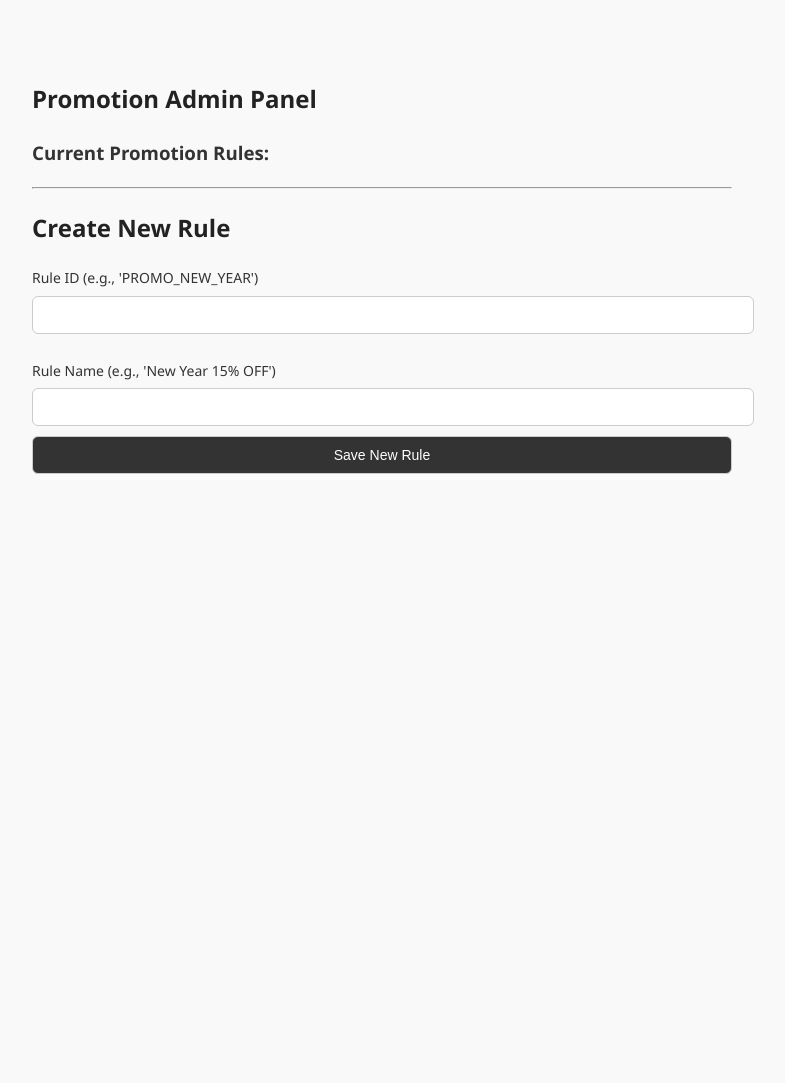
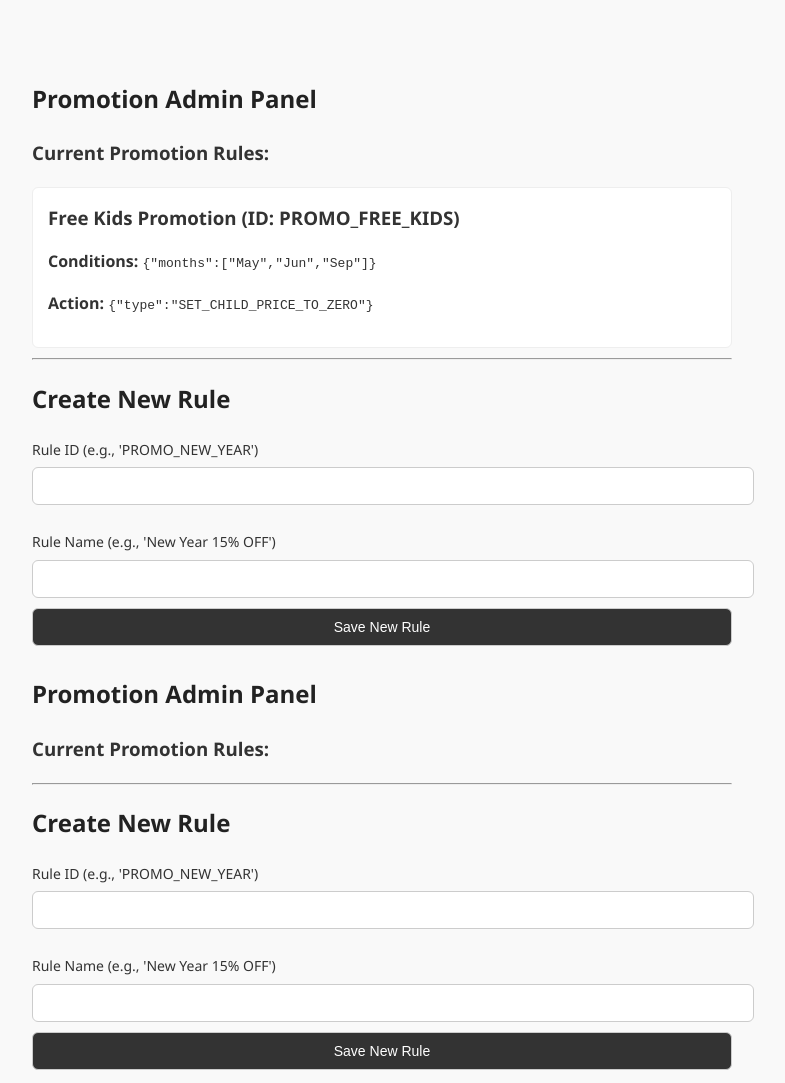
Before and after one commit to Choparichat/elephanthillsNA, a plain HTML site: page promo-admin.html in a window 1280 px wide. Shown: the whole page, without its empty margins (258-1043 px from the left). Before the commit the page ends 800 px from the top, so only its background shows below. Drawn offline with Linux system fonts and the light colour scheme.

Commit message:
เพิ่ม admin-script.js

```diff
--- /dev/null
+++ b/admin-script.js
@@ -0,0 +1,37 @@
+// รอให้หน้าเว็บ (DOM) โหลดเสร็จก่อน
+document.addEventListener('DOMContentLoaded', () => {
+
+    // 1. หา "พื้นที่" ที่เราจะใช้แสดงผล
+    const ruleListContainer = document.getElementById('rule-list');
+
+    // 2. ตรวจสอบว่า "สมุดกฎ" (PROMOTION_RULES) โหลดมาหรือยัง
+    if (typeof PROMOTION_RULES !== 'undefined' && PROMOTION_RULES.length > 0) {
+
+        // 3. วนลูป "กฎ" แต่ละข้อ
+        PROMOTION_RULES.forEach(rule => {
+            // 4. สร้าง HTML สำหรับกฎข้อนี้
+            const ruleElement = document.createElement('div');
+            ruleElement.className = 'rule-item'; // ใช้ .css ที่เราเพิ่งเขียนไป
+
+            // แปลง "เงื่อนไข" (Conditions) และ "สิ่งที่ทำ" (Actions)
+            // จาก Object ให้เป็นข้อความที่อ่านง่าย (ด้วย JSON.stringify)
+            const conditionsText = JSON.stringify(rule.conditions);
+            const actionText = JSON.stringify(rule.action);
+
+            // 5. ใส่ข้อมูลลงใน HTML
+            ruleElement.innerHTML = `
+                <h3>${rule.name} (ID: ${rule.id})</h3>
+                <p><strong>Conditions:</strong> <code>${conditionsText}</code></p>
+                <p><strong>Action:</strong> <code>${actionText}</code></p>
+                `;
+
+            // 6. เพิ่ม HTML นี้ลงไปใน "พื้นที่" ที่เตรียมไว้
+            ruleListContainer.appendChild(ruleElement);
+        });
+
+    } else {
+        // ถ้ารไม่เจอ "สมุดกฎ"
+        ruleListContainer.innerHTML += '<p>No promotion rules found in data.js</p>';
+    }
+
+});
--- a/promo-admin.html
+++ b/promo-admin.html
@@ -40,5 +40,48 @@
     </div>
 
     <script src="data.js"></script>
+    <!DOCTYPE html>
+<html lang="en">
+<head>
+    <meta charset="UTF-8">
+    <title>Promotion Admin</title>
+    <link rel="stylesheet" href="style.css">
+    <style>
+        /* เพิ่มสไตล์เฉพาะกิจสำหรับหน้า Admin */
+        #rule-list { margin-top: 20px; }
+        .rule-item {
+            background: #fff;
+            padding: 15px;
+            border-radius: 6px;
+            margin-bottom: 10px;
+            border: 1px solid #eee;
+        }
+        .rule-item h3 { margin: 0 0 10px 0; }
+    </style>
+</head>
+<body>
+
+    <h2>Promotion Admin Panel</h2>
+
+    <div id="rule-list">
+        <h3>Current Promotion Rules:</h3>
+        </div>
+
+    <hr>
+
+    <div id="create-form">
+        <h2>Create New Rule</h2>
+
+        <label for="rule-id">Rule ID (e.g., 'PROMO_NEW_YEAR')</label>
+        <input type="text" id="rule-id">
+
+        <label for="rule-name">Rule Name (e.g., 'New Year 15% OFF')</label>
+        <input type="text" id="rule-name">
+
+        <button id="save-rule-btn">Save New Rule</button>
+    </div>
+
+    <script src="data.js"></script> <script src="admin-script.js"></script> </body>
+</html>
     </body>
 </html>
```
